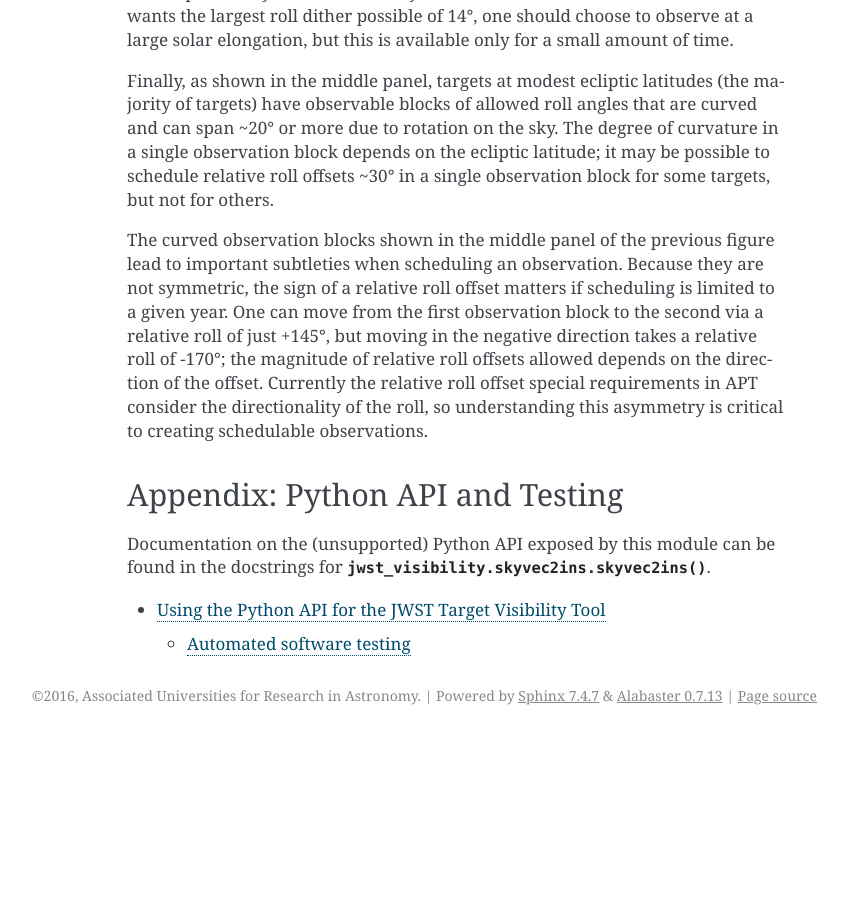
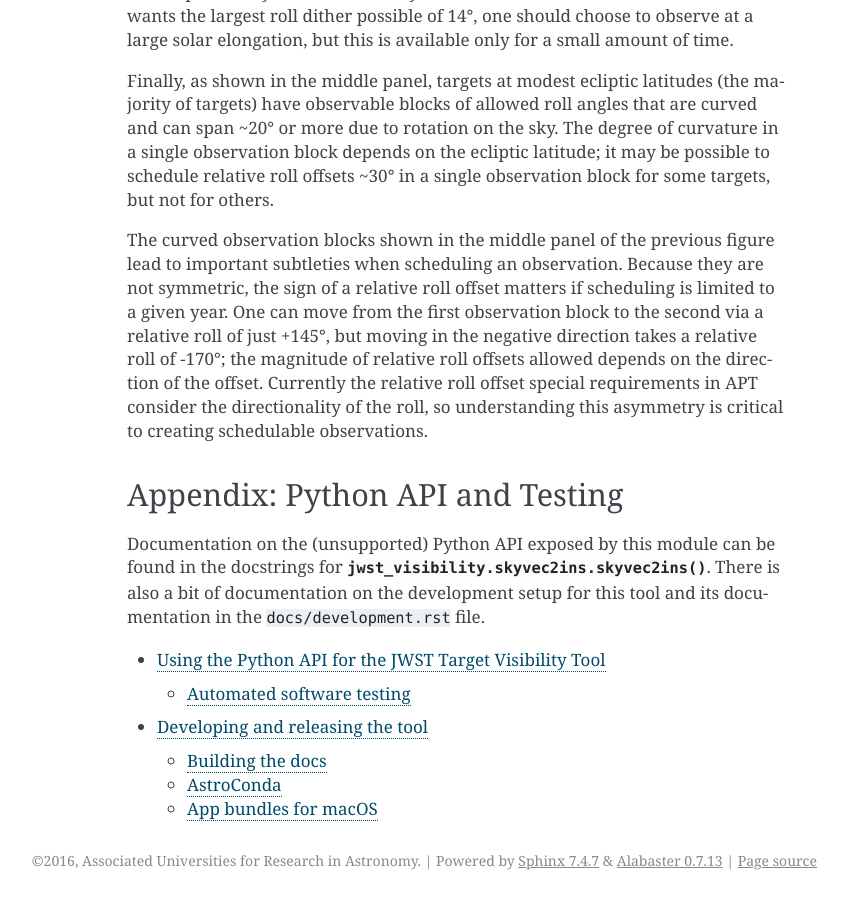
Before and after one commit to spacetelescope/jwst_coronagraph_visibility, a Sphinx documentation site: the page built from docs/index.rst, in a window 1280 px wide and 900 px high, scrolled down 9618 px. Shown: the whole window, without its empty margins (293-1141 px from the left). Built offline with Sphinx 7.4.7, drawn with Linux system fonts in a browser that asks for light colours; before the commit the page ends 10353 px from its top, so only the background shows below that; some of the changed lines change nothing that is shown.

Commit message:
Stub out development.rst doc

```diff
--- /dev/null
+++ b/docs/development.rst
@@ -0,0 +1,42 @@
+*********************************
+Developing and releasing the tool
+*********************************
+
+Ensure that pytest and Sphinx are installed.
+
+Building the docs
+=================
+
+Documentation is reST processed by Sphinx. Generate the HTML copy of the documentation with::
+
+   cd docs/
+   make html
+
+and open ``_build/html/index.html`` to see the result.
+
+AstroConda
+==========
+
+*Instructions for updating the tool in AstroConda will be added after the tool is packaged for AstroConda.*
+
+App bundles for macOS
+=====================
+
+To build the Mac ``.app`` bundle, run ``make app`` from the repository root with PyInstaller and pytest installed.
+
+To build a maximally backwards compatible bundle using the ``banana`` build machine at STScI::
+
+   ssh banana
+   mkdir -p /tmp/$USER
+   export HOME=/tmp/$USER
+   export PATH="/tmp/$USER/Library/Python/2.7/bin:$PATH"
+   export PYTHONPATH="/tmp/$USER/Library/Python/2.7/lib/python/site-packages:$PYTHONPATH"
+   cd
+   pip install --user -U numpy
+   pip install --user -U matplotlib
+   git clone https://github.com/spacetelescope/jwst_visibility.git
+   cd jwst_visibility
+   pip install --user .
+   make app
+   zip -r jwst_visibility_calculator_osx.zip ./dist/JWST\ Visibility\ Calculator.app/
+   mv jwst_visibility_calculator_osx.zip /user/$USER/
--- a/docs/index.rst
+++ b/docs/index.rst
@@ -146,9 +146,10 @@ The curved observation blocks shown in the middle panel of the previous figure l
 Appendix: Python API and Testing
 ================================
 
-Documentation on the (unsupported) Python API exposed by this module can be found in the docstrings for :func:`jwst_visibility.skyvec2ins.skyvec2ins`.
+Documentation on the (unsupported) Python API exposed by this module can be found in the docstrings for :func:`jwst_visibility.skyvec2ins.skyvec2ins`. There is also a bit of documentation on the development setup for this tool and its documentation in the ``docs/development.rst`` file.
 
 .. toctree::
    :maxdepth: 2
 
    api
+   development
```
